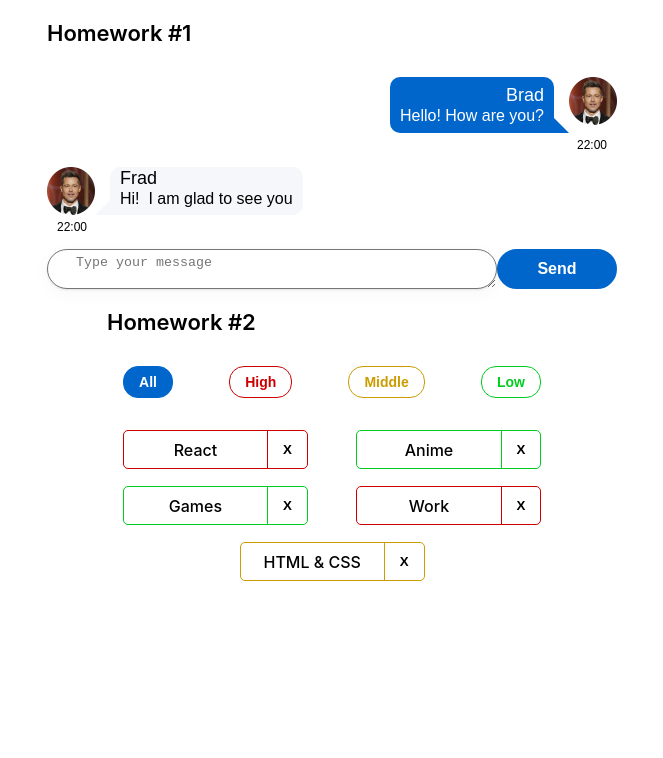
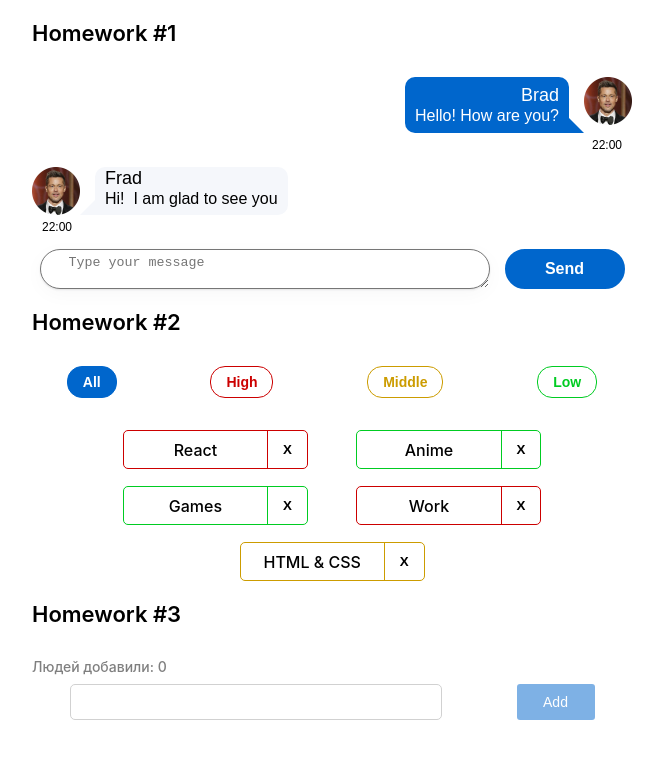
Before and after one commit to zhanetfio/hometasks, a React (Create React App) app: page / in a window 1280 px wide. Shown: the top 758 px of the page, without its empty margins (308-971 px from the left). Built offline with nearby package versions, Linux system fonts and the light colour scheme.

Commit message:
fix: hw3

```diff
--- a/src/s1-main/App.module.css
+++ b/src/s1-main/App.module.css
@@ -13,4 +13,6 @@
     font-weight: 600;
     font-size: 22px;
     line-height: 27px;
+    width: 600px;
+    text-align: start;
 }
--- a/src/s1-main/App.tsx
+++ b/src/s1-main/App.tsx
@@ -2,6 +2,7 @@
 import s from './App.module.css'
 import HW1 from '../s2-homeworks/hw01/HW1'
 import HW2 from '../s2-homeworks/hw02/HW2';
+import HW3 from '../s2-homeworks/hw03/HW3';
 
 function App() {
     return (
@@ -9,7 +10,7 @@
             <HW1/>
             {/*раскомментировать по ходу выполнения*/}
             <HW2/>
-            {/*<HW3/>*/}
+            <HW3/>
             {/*<HW4/>*/}
 
             {/*при выполнении дз 5 и более - закомментировать здесь дз 1-4, так как они есть внутри дз 5*/}
--- a/src/s2-homeworks/hw03/Greeting.module.css
+++ b/src/s2-homeworks/hw03/Greeting.module.css
@@ -2,21 +2,36 @@
 }
 
 .inputAndButtonContainer {
+    display: flex;
 }
 
 .error {
+    color: red;
+    margin: 7px 0;
 }
 
 .input {
+    width: 372px;
+    height: 36px;
+    border: 1px solid #D1D1D1;
+    border-radius: 5px;
 }
 
 .input:focus {
 }
 
 .errorInput {
+    border: red 2px solid;
 }
 
 .button {
+    width: 78px;
+    height: 36px;
+    background: #0066CC;
+    border-radius: 3px;
+    font-size: 14px;
+    color: #FFFFFF;
+    border: none;
 }
 
 .button:focus {
@@ -26,10 +41,19 @@
 }
 
 .button:disabled {
+    opacity: 0.5;
 }
 
 .text {
+    font-size: 14px;
+    font-weight: 500;
+    line-height: 17px;
+    color: rgba(0, 0, 0, 0.5);
+    margin-bottom: 9px;
 }
 
 .greeting {
+    font-size: 14px;
+    font-weight: 500;
+    line-height: 17px;
 }
--- a/src/s2-homeworks/hw03/Greeting.tsx
+++ b/src/s2-homeworks/hw03/Greeting.tsx
@@ -2,14 +2,14 @@
 import s from './Greeting.module.css'
 
 type GreetingPropsType = {
-    name: any // need to fix any
-    setNameCallback: any // need to fix any
-    addUser: any // need to fix any
-    onBlur: any // need to fix any
-    onEnter: any // need to fix any
-    error: any // need to fix any
-    totalUsers: any // need to fix any
-    lastUserName?: any // need to fix any
+    name: string
+    setNameCallback: (e: ChangeEvent<HTMLInputElement>) => void
+    addUser: () => void
+    onBlur: () => void
+    onEnter: (e: KeyboardEvent<HTMLInputElement>) => void
+    error: string
+    totalUsers: number
+    lastUserName?: string
 }
 
 // презентационная компонента (для верстальщика)
@@ -25,7 +25,7 @@
         lastUserName,
     } // деструктуризация пропсов
 ) => {
-    const inputClass = s.errorInput // need to fix with (?:)
+    const inputClass =  error === 'Name is require' ? `${s.errorInput} ${s.input}` : s.input
 
     return (
         <div id={'hw3-form'} className={s.greetingForm}>
@@ -57,7 +57,7 @@
                     className={s.button}
                     disabled={!name.trim()}
                 >
-                    add
+                    Add
                 </button>
             </div>
 
--- a/src/s2-homeworks/hw03/GreetingContainer.tsx
+++ b/src/s2-homeworks/hw03/GreetingContainer.tsx
@@ -1,20 +1,32 @@
-import React, { ChangeEvent, KeyboardEvent, useState } from 'react'
+import React, {ChangeEvent, KeyboardEvent, useState} from 'react'
 import Greeting from './Greeting'
-import { UserType } from './HW3'
+import {UserType} from './HW3'
 
 type GreetingContainerPropsType = {
-    users: any // need to fix any
-    addUserCallback: any // need to fix any
+    users: UserType[]
+    addUserCallback: (name: string) => void
 }
 
-export const pureAddUser = (name: any, setError: any, setName: any, addUserCallback: any) => {
+export const pureAddUser = (name: string, setError: (error: string) => void, setName: (name: string) => void, addUserCallback: (name: string) => void) => {
+    if (name.trim() !== '') {
+        addUserCallback(name)
+        setName('')
+    } else {
+        setError("Name is require")
+    }
     // если имя пустое - показать ошибку, иначе - добавить юзера и очистить инпут
 }
 
-export const pureOnBlur = (name: any, setError: any) => { // если имя пустое - показать ошибку
+export const pureOnBlur = (name: string, setError: (error: string) => void) => { // если имя пустое - показать ошибку
+    if (name.trim() === '') {
+        setError('Name is require')
+    }
 }
 
-export const pureOnEnter = (e: any, addUser: any) => { // если нажата кнопка Enter - добавить
+export const pureOnEnter = (e: KeyboardEvent<HTMLInputElement>, addUser: () => void) => { // если нажата кнопка Enter - добавить
+    if (e.key === 'Enter') {
+        addUser()
+    }
 }
 
 // более простой и понятный для новичков
@@ -22,15 +34,15 @@
 
 // более современный и удобный для про :)
 const GreetingContainer: React.FC<GreetingContainerPropsType> = ({
-    users,
-    addUserCallback,
-}) => {
+                                                                     users,
+                                                                     addUserCallback,
+                                                                 }) => {
     // деструктуризация пропсов
-    const [name, setName] = useState<any>('') // need to fix any
-    const [error, setError] = useState<any>('') // need to fix any
+    const [name, setName] = useState<string>('')
+    const [error, setError] = useState<string>('')
 
-    const setNameCallback = (e: any) => { // need to fix any
-        setName('some name') // need to fix
+    const setNameCallback = (e: ChangeEvent<HTMLInputElement>) => {
+        setName(e.currentTarget.value)
 
         error && setError('')
     }
@@ -42,12 +54,12 @@
         pureOnBlur(name, setError)
     }
 
-    const onEnter = (e: any) => {
+    const onEnter = (e: KeyboardEvent<HTMLInputElement>) => {
         pureOnEnter(e, addUser)
     }
 
-    const totalUsers = 0 // need to fix
-    const lastUserName = 'some name' // need to fix
+    const totalUsers = users.length
+    const lastUserName = totalUsers>0 ? users[totalUsers-1].name : ''
 
     return (
         <Greeting
--- a/src/s2-homeworks/hw03/HW3.tsx
+++ b/src/s2-homeworks/hw03/HW3.tsx
@@ -1,5 +1,4 @@
 import React, { useState } from 'react'
-//import { v1 } from 'uuid'
 import s2 from '../../s1-main/App.module.css'
 import GreetingContainer from './GreetingContainer'
 
@@ -16,23 +15,25 @@
 * 10 - в файле Greeting.tsx вычислить inputClass в зависимости от наличия ошибки
 * 11 - сделать стили в соответствии с дизайном
 * */
-
+const { v4 } = require("uuid");
 // types
 export type UserType = {
-    _id: any // need to fix any
-    name: any // need to fix any
+    _id: string
+    name: string
 }
 
-export const pureAddUserCallback = (name: any, setUsers: any, users: any) => { // need to fix any
-    const user = { // need to fix
+export const pureAddUserCallback = (name: string, setUsers:(value:UserType[])=>void, users: UserType[]) => { // need to fix any
+    const user = {
+        _id:v4(),
+        name
     }
     setUsers([...users, user])
 }
 
 const HW3 = () => {
-    const [users, setUsers] = useState<any>([]) // need to fix any
+    const [users, setUsers] = useState<UserType[]>([])
 
-    const addUserCallback = (name: any) => { // need to fix any
+    const addUserCallback = (name: string) => {
         pureAddUserCallback(name, setUsers, users)
     }
 
```
